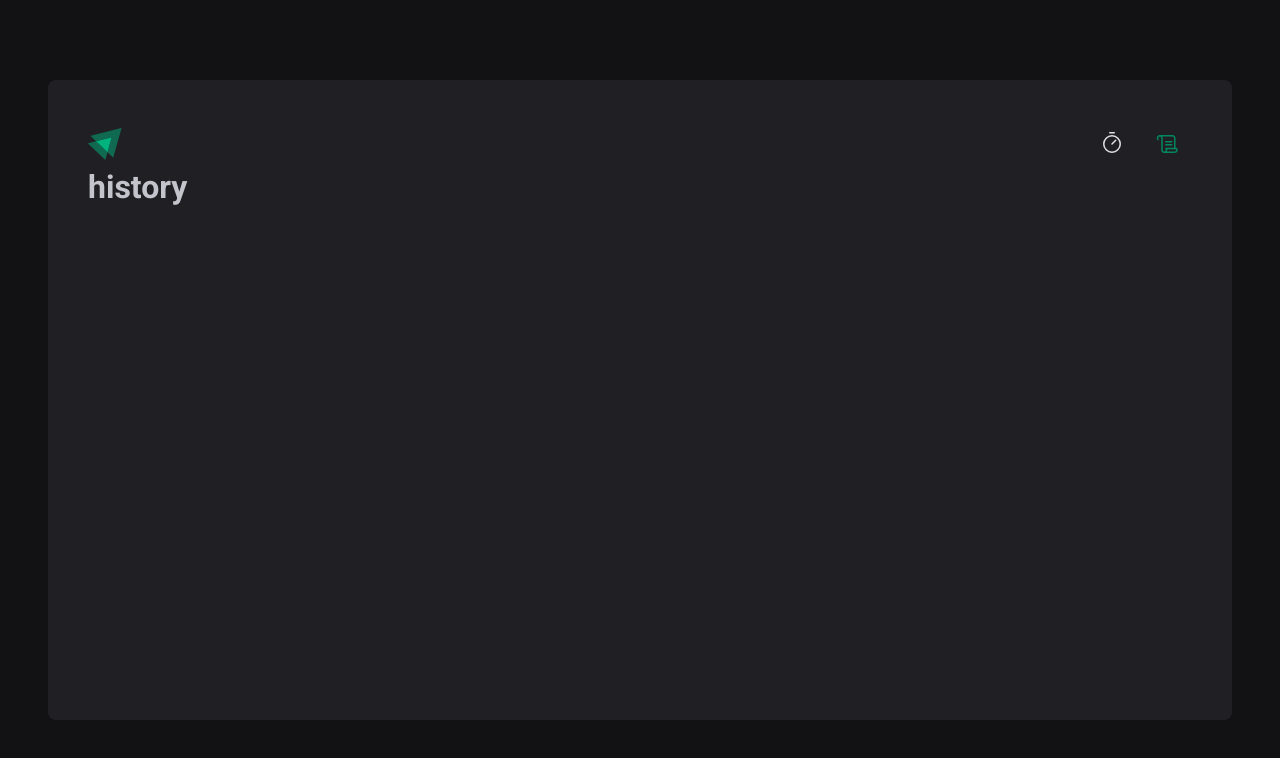
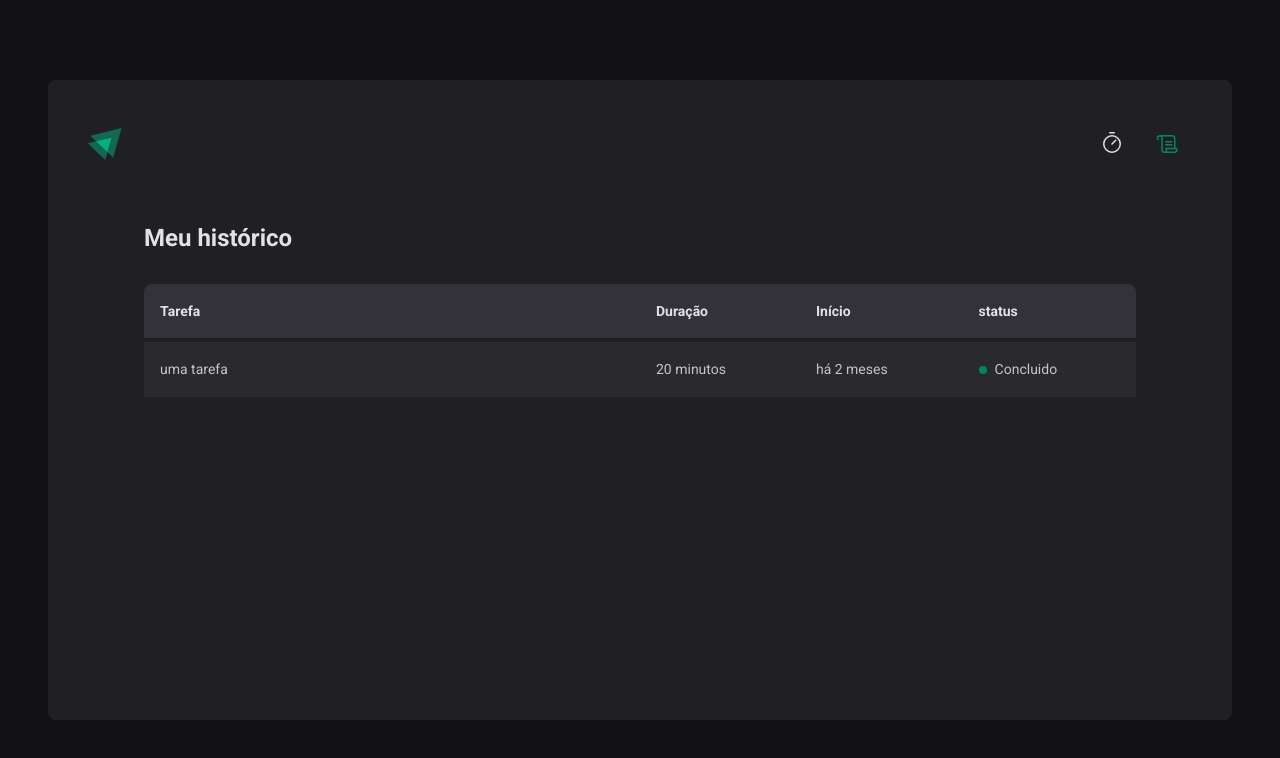
Before and after one commit to robsonleitao/02-ignite-timer, a React (Vite) app: page /history in a window 1280 px wide. Shown: the top 758 px of the page. Built offline with nearby package versions, Linux system fonts and the light colour scheme.

Commit message:
trabalhando no formulario com o hook useForm

```diff
--- a/package.json
+++ b/package.json
@@ -13,6 +13,7 @@
     "phosphor-react": "^1.4.1",
     "react": "^18.2.0",
     "react-dom": "^18.2.0",
+    "react-hook-form": "^7.50.1",
     "react-router-dom": "^6.22.1",
     "styled-components": "^6.1.8"
   },
--- a/src/App.tsx
+++ b/src/App.tsx
@@ -7,6 +7,7 @@
 export function App() {
   return (
     <ThemeProvider theme={defaultTheme}>
+
       <GlobalStyle />
 
       <BrowserRouter>
--- a/src/pages/History/History.tsx
+++ b/src/pages/History/History.tsx
@@ -1,5 +1,35 @@
+import { HistoryContainer, HistoryList, Status } from "./styles";
+
 export function History() {
     return (
-        <h1>history</h1>
+        <HistoryContainer>
+            <h1>Meu histórico</h1>
+
+            <HistoryList>
+                <table>
+                    <thead>
+                        <tr>
+                            <th>Tarefa</th>
+                            <th>Duração</th>
+                            <th>Início</th>
+                            <th>status</th>
+                        </tr>
+                    </thead>
+
+                    <tbody>
+                        <tr>
+                            <td>uma tarefa</td>
+                            <td>20 minutos</td>
+                            <td>há 2 meses</td>
+                            <td>
+                                <Status statusColor="green">
+                                    Concluido
+                                </Status>
+                            </td>
+                        </tr>
+                    </tbody>
+                </table>
+            </HistoryList>
+        </HistoryContainer>
     )
 }
--- a/src/pages/History/styles.ts
+++ b/src/pages/History/styles.ts
@@ -0,0 +1,91 @@
+import styled from "styled-components";
+
+interface StatusProps {
+    statusColor: keyof typeof STATUS_COLOR
+}
+
+const STATUS_COLOR = {
+    yellow: 'yellow-500',
+    red: 'red-500',
+    green: 'green-500',
+} as const
+
+export const HistoryContainer = styled.main`
+    flex: 1;
+    padding: 3.5rem;
+    display: flex;
+    flex-direction: column;
+
+    h1 {
+        font-size: 1.5rem;
+        color: ${(props) => props.theme["gray-100"]};
+    }
+
+`
+
+export const HistoryList = styled.div`
+    flex: 1;
+    /* esse overflow vai servir para quando a aplicação for aberta num mobile
+    a tabela tera uma rolagem lateral para nao quebrar o layout. */
+    overflow: auto;
+    margin-top: 2rem;
+
+    table {
+        width: 100%;
+        /* essa propriedade retira as bordas das celulas da tabela */
+        border-collapse: collapse;
+        min-width: 660px;
+
+        th {
+            background-color: ${(props) => props.theme["gray-600"]};
+            padding: 1rem;
+            text-align: left;
+            color: ${(props) => props.theme["gray-100"]};
+            font-size: 0.875rem;
+            line-height: 1.6;
+
+            &:first-child {
+                border-top-left-radius: 8px;
+                padding-left: 1rem;
+            }
+
+            &:last-child {
+                border-top-right-radius: 8px;
+                padding-right: 1rem;
+            }
+        }
+
+        td {
+            background-color: ${(props) => props.theme["gray-700"]};
+            border-top: 4px solid  ${(props) => props.theme["gray-800"]};
+            padding: 1rem;
+            font-size: 0.875rem;
+            line-height: 1.6;
+
+            &:first-child {
+                padding-left: 1rem;
+                width: 50%;
+            }
+
+            &:last-child {
+                padding-right: 1rem;
+            }
+        }
+    }
+
+`
+
+export const Status = styled.span<StatusProps>`
+    display: flex;
+    align-items: center;
+    gap: 0.5rem;
+
+    &::before {
+        content: '';
+        width: 0.5rem;
+        height: 0.5rem;
+        border-radius: 50%;
+        background: ${(props) => props.theme[STATUS_COLOR[props.statusColor]]};
+    }
+
+`
--- a/src/pages/Home/Home.tsx
+++ b/src/pages/Home/Home.tsx
@@ -1,16 +1,42 @@
 import { Play } from "phosphor-react";
 import { CountDownContainer, FormContainer, HomeContainer, MinutesAmountInput, Separator, StartCountDownButton, TaskInput } from "./styles";
+import { useForm } from "react-hook-form";
 
 export function Home() {
+    const {register, handleSubmit, watch} = useForm()
+    const task = watch('task')
+    const isSubmitDisabled = !task
+
+    function handleCreateNewCycle(data: any) {
+        console.log(data)
+    }
+
     return (
         <HomeContainer>
-            <form action="">
+            <form onSubmit={handleSubmit(handleCreateNewCycle)}>
                 <FormContainer>
                     <label htmlFor="task">Vou trabalhar em</label>
-                    <TaskInput type="text" id="task" />
+                    <TaskInput
+                        type="text"
+                        id="task"
+                        placeholder="Dê um nome para o seu projeto"
+                        list="task-suggestions"
+                        {...register('task')}
+                    />
+
+                    <datalist id="task-suggestions">
+                        <option value="projeto 222" />
+                    </datalist>
 
                     <label htmlFor="minutesAmount">durante</label>
-                    <MinutesAmountInput type="number" id="minutesAmount" />
+                    <MinutesAmountInput
+                        type="number"
+                        id="minutesAmount"
+                        step={5}
+                        min={0}
+                        max={60}
+                        {...register('minutesAmount', {valueAsNumber: true})}
+                    />
 
                     <span>minutos.</span>
                 </FormContainer>
@@ -23,7 +49,7 @@
                     <span>0</span>
                 </CountDownContainer>
 
-                <StartCountDownButton type="submit">
+                <StartCountDownButton type="submit" disabled={isSubmitDisabled}>
                     <Play size={24} />
                     Começar
                 </StartCountDownButton>
--- a/src/pages/Home/styles.ts
+++ b/src/pages/Home/styles.ts
@@ -100,6 +100,10 @@
 
 export const TaskInput = styled(BaseInput)`
     flex: 1;
+
+    &::-webkit-calendar-picker-indicator {
+        display: none !important;
+    }
 `
 
 export const MinutesAmountInput = styled(BaseInput)`
```
Also changed, not shown: 1 other file (tests, documents, lock files or other folders).
